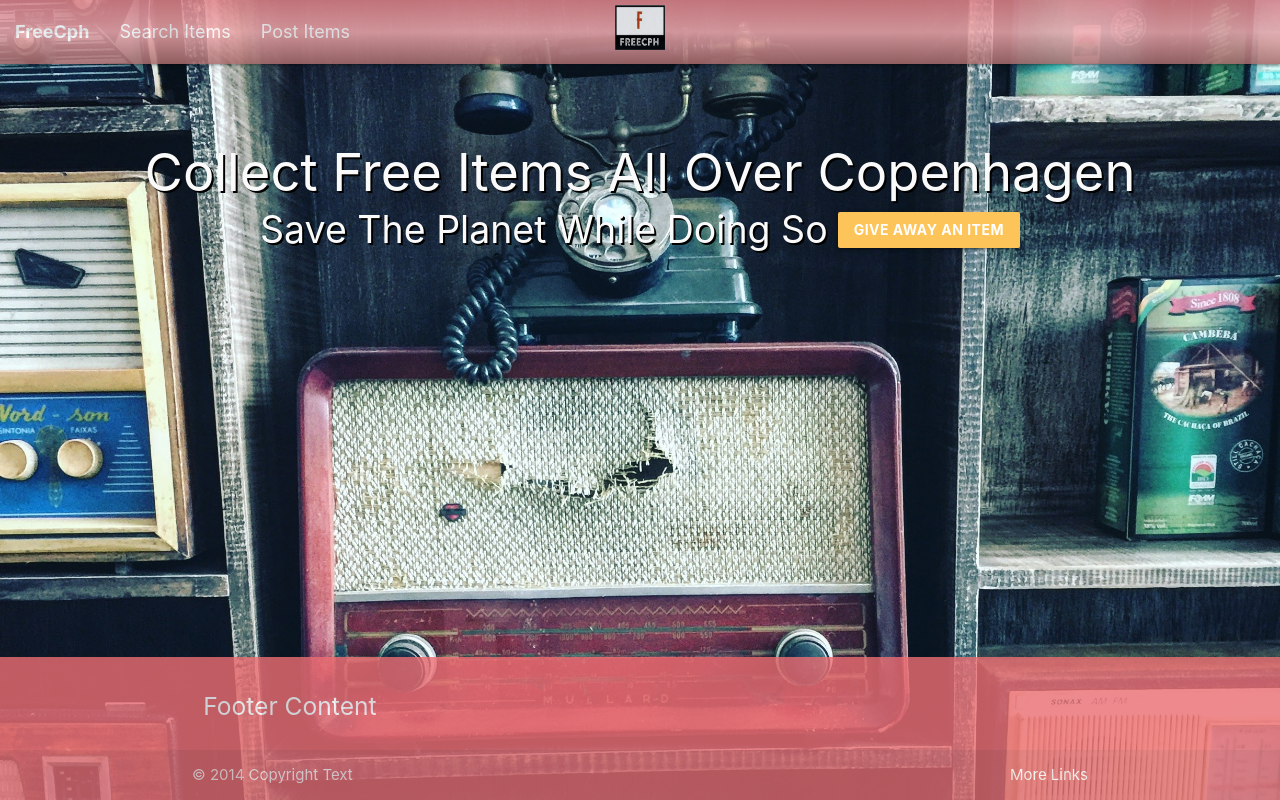
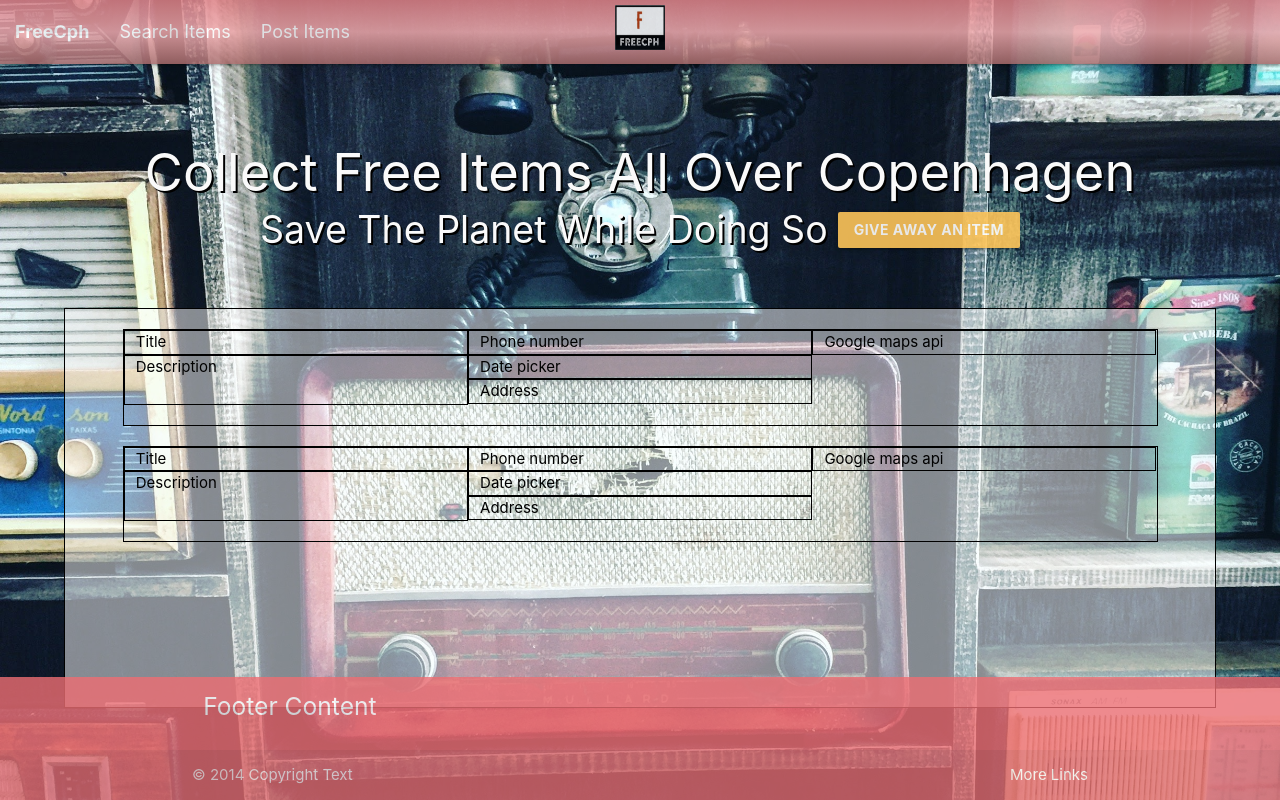
Before and after one commit to ableskewer/3rd-milestone-project-Code-Institute, a Flask app: page / in a window 1280 px wide. Run offline with Flask 2, Linux system fonts and the light colour scheme.

Commit message:
add listing grid on index.html

```diff
--- a/static/css/style.css
+++ b/static/css/style.css
@@ -70,17 +70,48 @@ nav ul a {
 }
 
 .header a {
-    text-transform: none;
     text-shadow: none;
 }
 
-section .btn {
+.giveaway {
     background-color:#fdc459;
     margin-left: 10px;
     margin-top: -5px;
     text-transform: uppercase;
     font-weight: bold;
+    opacity: 0.9;
 }
+
+.listings {
+    width: 90%;
+    height: 50vh;
+    margin-top: 50px;
+    border: solid 1px #000;
+    background-color: rgba(255, 255, 255, 0.5);
+    color: #000;
+
+}
+
+.box-listings {
+    width: 90%;
+    height: auto;
+    border: solid 1px #000;
+    margin: 20px auto 15px;
+}
+
+.row .col.frame {
+    border: solid 1px black;
+    float: left;
+}
+
+.item-title{
+
+}
+
+.item-description {
+    height: 50px;
+}
+
 
 /* footer */
 
@@ -91,3 +122,7 @@ footer {
   height: auto;
   opacity: 0.8;
 }
+
+footer.page-footer {
+    padding-top: 0;
+}
--- a/templates/base.html
+++ b/templates/base.html
@@ -24,7 +24,7 @@
   </head>
 
   <body>
-    <div class="row background-img">
+    <div class="background-img">
       <!-- Nav bar-->
 
       <nav>
--- a/templates/index.html
+++ b/templates/index.html
@@ -3,7 +3,55 @@
 <section class="row section-index">
   <div class="header">
     <h1>Collect Free Items All Over Copenhagen</h1>
-    <span>Save The Planet While Doing So<a class="btn waves-effect waves-light">Give away an Item</a></span>
+    <span
+      >Save The Planet While Doing So<a
+        href=""
+        class="btn waves-effect waves-light giveaway"
+        >Give away an Item</a
+      ></span
+    >
+  </div>
+  <div class="container listings">
+    <div class="box-listings row">
+      <div class="col s12 m6 l4">
+        <div class="row">
+          <div class="col frame s12 item-title">Title</div>
+          <div class="col frame s12 item-description">Description</div>
+        </div>
+      </div>
+      <div class="col s12 m6 l4">
+        <div class="row">
+          <div class="col frame s12">Phone number</div>
+          <div class="col frame s12">Date picker</div>
+          <div class="col frame s12">Address</div>
+        </div>
+      </div>
+      <div class="maps-api col s12 m12 l4">
+        <div class="row">
+          <div class="col frame s12">Google maps api</div>
+        </div>
+      </div>
+    </div>
+    <div class="box-listings row">
+      <div class="col s12 m6 l4">
+        <div class="row">
+          <div class="col frame s12 item-title">Title</div>
+          <div class="col frame s12 item-description">Description</div>
+        </div>
+      </div>
+      <div class="col s12 m6 l4">
+        <div class="row">
+          <div class="col frame s12">Phone number</div>
+          <div class="col frame s12">Date picker</div>
+          <div class="col frame s12">Address</div>
+        </div>
+      </div>
+      <div class="maps-api col s12 m12 l4">
+        <div class="row">
+          <div class="col frame s12">Google maps api</div>
+        </div>
+      </div>
+    </div>
   </div>
 </section>
 
```
